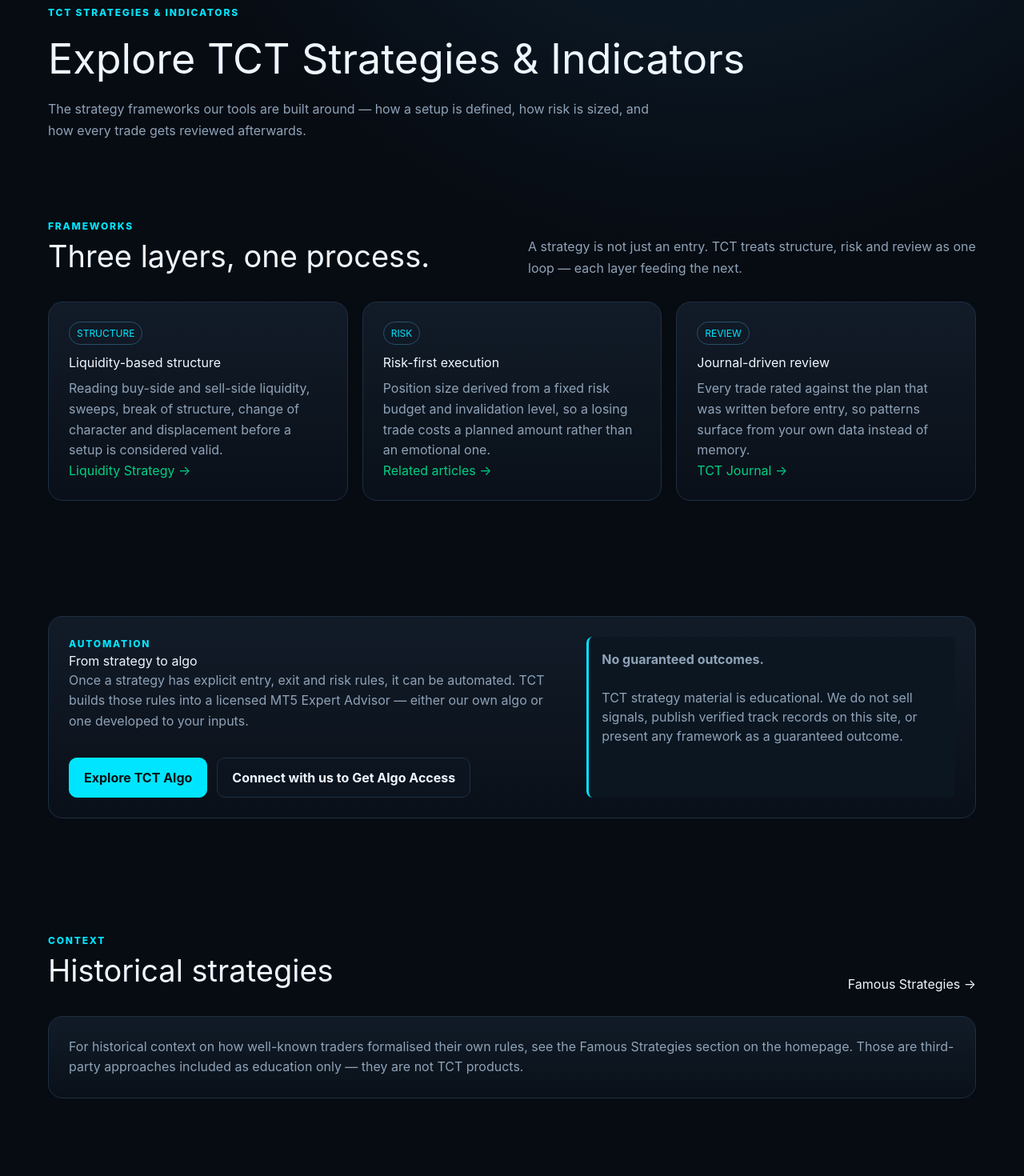
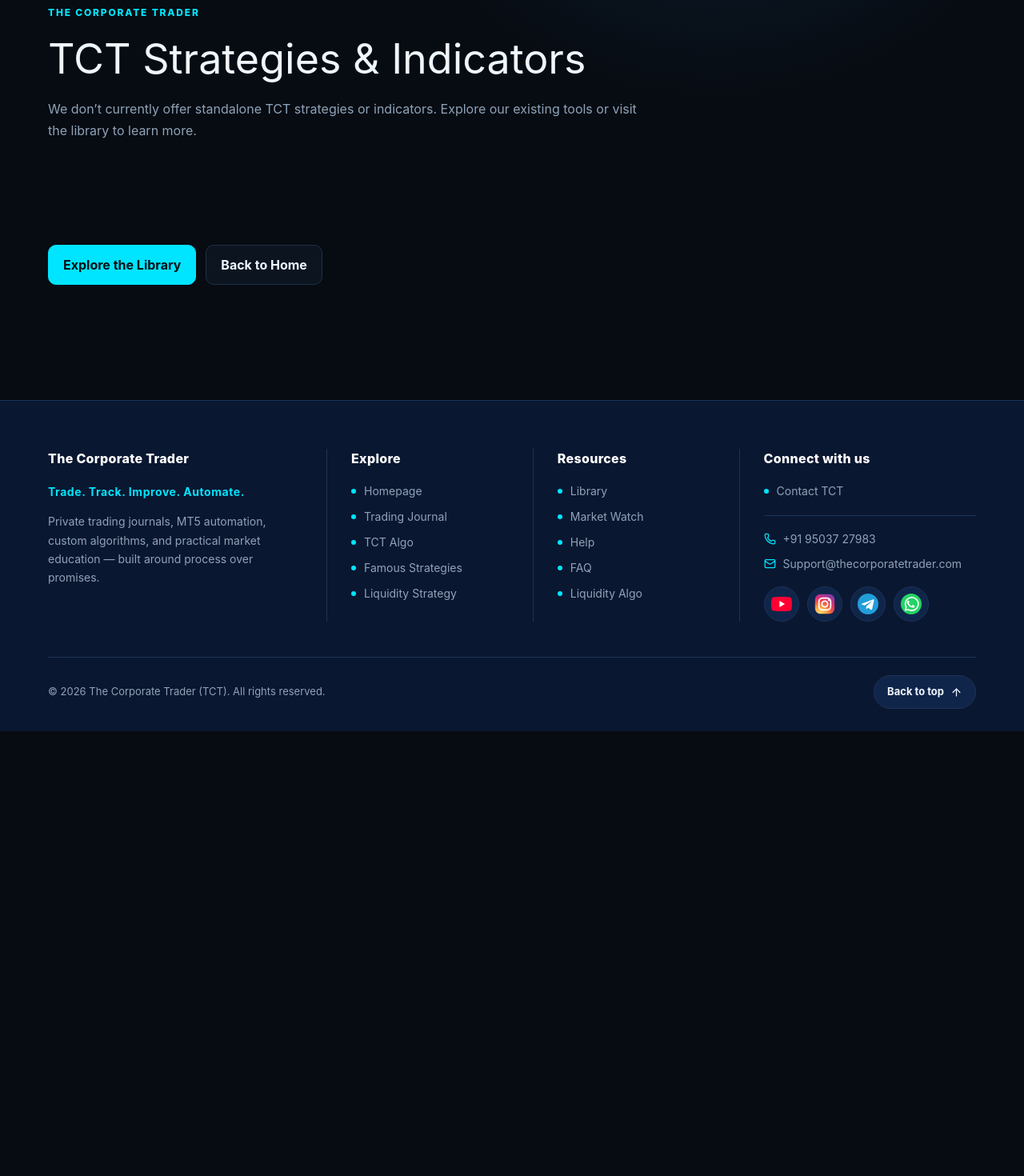
Before and after one commit to Thecorporatetrader/The-corporate-trader, a Next.js app: page /strategies in a window 1280 px wide. Shown: the part 220-1690 px from the top of the page at 80% size. After the commit the page ends 1134 px from the top, so only its background shows below. Built offline with nearby package versions, Linux system fonts and the light colour scheme; no server answers.

Commit message:
Clarify that standalone strategies and indicators are unavailable

```diff
--- a/app/strategies/page.tsx
+++ b/app/strategies/page.tsx
@@ -3,110 +3,20 @@
 import { PageHero } from '@/components/Site';
 
 export const metadata: Metadata = {
-  title: 'TCT Strategies — The Corporate Trader',
-  description:
-    'The strategy frameworks behind TCT: liquidity-based market structure, risk-first execution and journal-driven review.',
+  title: 'TCT Strategies & Indicators — The Corporate Trader',
+  robots: { index: false, follow: true },
 };
 
 export default function Page() {
   return (
     <main>
-      <PageHero kicker={'TCT STRATEGIES & INDICATORS'} title={'Explore TCT Strategies & Indicators'}>
-        The strategy frameworks our tools are built around — how a setup is defined, how risk is
-        sized, and how every trade gets reviewed afterwards.
+      <PageHero kicker="THE CORPORATE TRADER" title="TCT Strategies & Indicators">
+        We don’t currently offer standalone TCT strategies or indicators. Explore our existing tools or visit the library to learn more.
       </PageHero>
-
       <section className="container">
-        <div className="sectionhead">
-          <div>
-            <div className="eyebrow">FRAMEWORKS</div>
-            <h2>Three layers, one process.</h2>
-          </div>
-          <p>
-            A strategy is not just an entry. TCT treats structure, risk and review as one loop —
-            each layer feeding the next.
-          </p>
-        </div>
-        <div className="grid">
-          <div className="card">
-            <span className="pill">STRUCTURE</span>
-            <h3>Liquidity-based structure</h3>
-            <p>
-              Reading buy-side and sell-side liquidity, sweeps, break of structure, change of
-              character and displacement before a setup is considered valid.
-            </p>
-            <Link className="good" href="/liquidity">
-              Liquidity Strategy →
-            </Link>
-          </div>
-          <div className="card">
-            <span className="pill">RISK</span>
-            <h3>Risk-first execution</h3>
-            <p>
-              Position size derived from a fixed risk budget and invalidation level, so a losing
-              trade costs a planned amount rather than an emotional one.
-            </p>
-            <Link className="good" href="/articles">
-              Related articles →
-            </Link>
-          </div>
-          <div className="card">
-            <span className="pill">REVIEW</span>
-            <h3>Journal-driven review</h3>
-            <p>
-              Every trade rated against the plan that was written before entry, so patterns
-              surface from your own data instead of memory.
-            </p>
-            <Link className="good" href="/journal">
-              TCT Journal →
-            </Link>
-          </div>
-        </div>
-      </section>
-
-      <section className="container">
-        <div className="card twocol">
-          <div>
-            <div className="eyebrow">AUTOMATION</div>
-            <h2>From strategy to algo</h2>
-            <p>
-              Once a strategy has explicit entry, exit and risk rules, it can be automated. TCT
-              builds those rules into a licensed MT5 Expert Advisor — either our own algo or one
-              developed to your inputs.
-            </p>
-            <div className="actions">
-              <Link className="btn primary" href="/algo">
-                Explore TCT Algo
-              </Link>
-              <Link className="btn ghost" href="/contact">
-                Connect with us to Get Algo Access
-              </Link>
-            </div>
-          </div>
-          <div className="notice">
-            <b>No guaranteed outcomes.</b>
-            <br />
-            <br />
-            TCT strategy material is educational. We do not sell signals, publish verified track
-            records on this site, or present any framework as a guaranteed outcome.
-          </div>
-        </div>
-      </section>
-
-      <section className="container">
-        <div className="sectionhead">
-          <div>
-            <div className="eyebrow">CONTEXT</div>
-            <h2>Historical strategies</h2>
-          </div>
-          <Link href="/#famous-strategies">Famous Strategies →</Link>
-        </div>
-        <div className="card">
-          <p style={{ margin: 0 }}>
-            For historical context on how well-known traders formalised their own rules, see the
-            Famous Strategies section on the homepage. Those are third-party approaches included
-            as education only — they are not TCT products.
-          </p>
+        <div className="actions">
+          <Link className="btn primary" href="/library">Explore the Library</Link>
+          <Link className="btn ghost" href="/">Back to Home</Link>
         </div>
       </section>
     </main>
```
